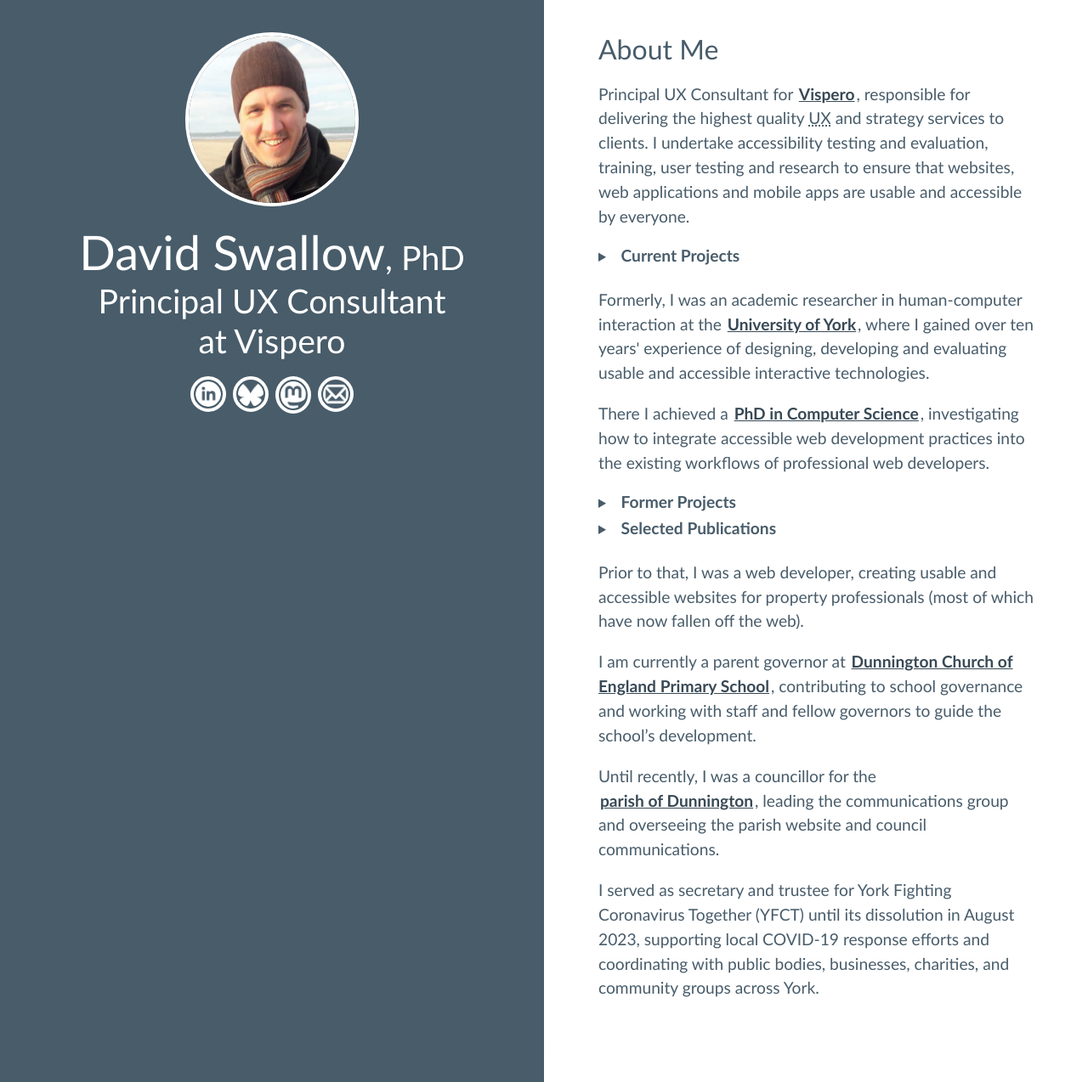
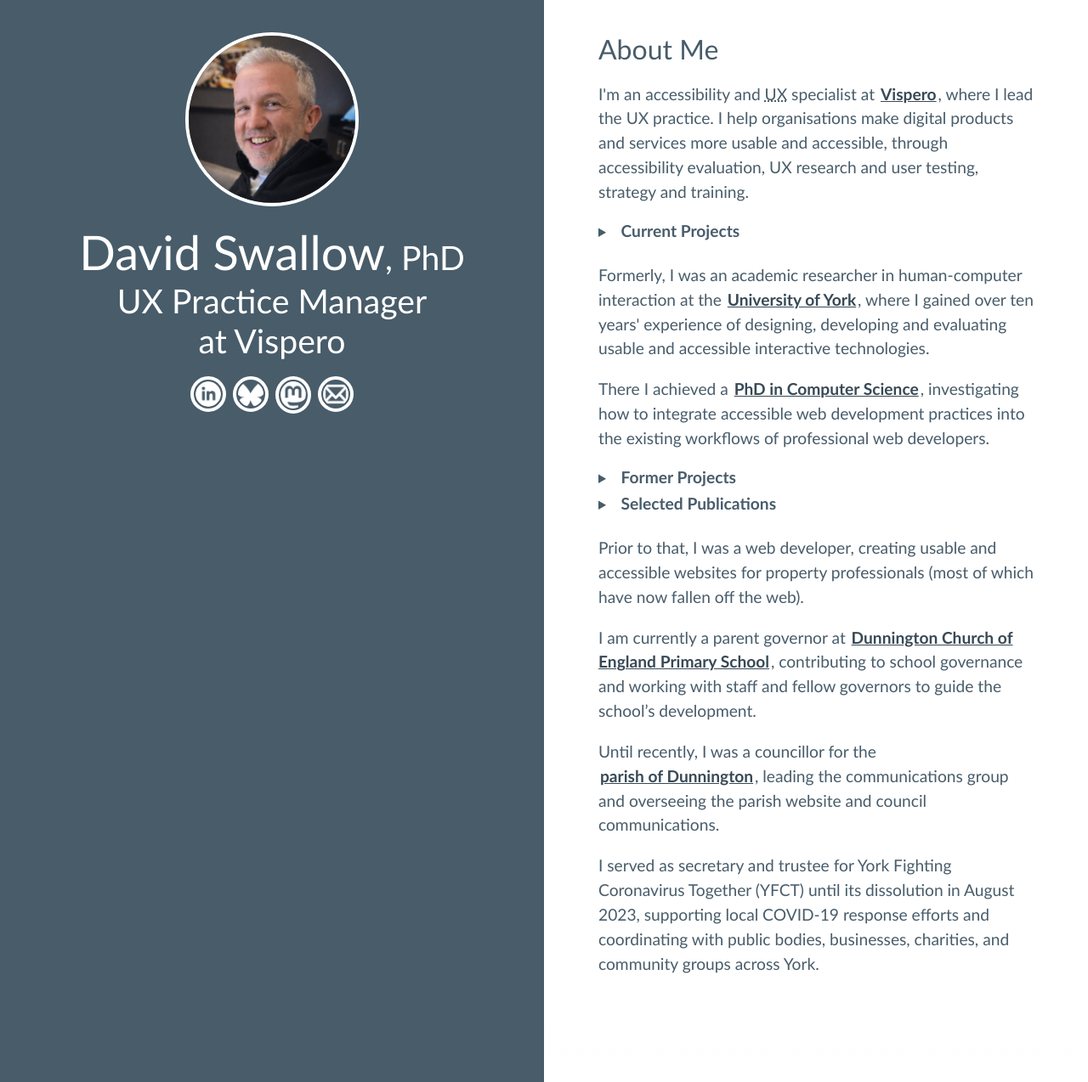
Before and after one commit to davidofyork/davidofyork.github.io, a Jekyll site: the page index.html, which Jekyll copies as it is, in a window 1280 px wide. Shown: the whole page at 85% size. Built offline with Jekyll 4.4.1, drawn with Linux system fonts in a browser that asks for light colours.

Commit message:
New job title and bio
New job title and bio

```diff
--- a/index.html
+++ b/index.html
@@ -14,7 +14,7 @@
 <meta content="width=device-width, initial-scale=1" name="viewport">
 <meta content="Te2Q1L7LSM1p3dDWHwcceiD38TkTZ_5sSCsvGI-5V1k" name="google-site-verification">
 <meta content="Principal UX Consultant for Vispero. Former Researcher in human-computer interaction with 15+ years experience of designing, developing and evaluating usable and accessible interactive technologies." name="description">
-<title>David Swallow, PhD: Principal UX Consultant and Accessibility Engineer</title>
+<title>David Swallow, PhD: Accessibility Consultant</title>
 <link href="css/davidswallow.css" media="screen" rel="stylesheet">
 <link href="https://mastodon.online/@davidofyork" rel="me">
 </head>
@@ -22,7 +22,7 @@
 	<div class="columns-container">
 		<div class="left-column" role="banner">
 			<img alt="David Swallow's face" class="mugshot" src="images/David_Swallow.jpg">
-			<h1>David Swallow<span id="title">, PhD</span> <span id="role">Principal UX Consultant<br>
+			<h1>David Swallow<span id="title">, PhD</span> <span id="role">UX Practice Manager<br>
 			at Vispero</span></h1>
 			<ul>
 				<li>
@@ -41,7 +41,7 @@
 		</div>
 		<div class="right-column" role="main">
 			<h2>About Me</h2>
-			<p>Principal UX Consultant for <a href="https://www.vispero.com/">Vispero</a>, responsible for delivering the highest quality <abbr title="User eXperience">UX</abbr> and strategy services to clients. I undertake accessibility testing and evaluation, training, user testing and research to ensure that websites, web applications and mobile apps are usable and accessible by everyone.</p>
+			<p>I'm an accessibility and <abbr title="User eXperience">UX</abbr> specialist at <a href="https://www.vispero.com/">Vispero</a>, where I lead the UX practice. I help organisations make digital products and services more usable and accessible, through accessibility evaluation, UX research and user testing, strategy and training.</p>
 			<details>
 				<summary>
 					<h3>Current Projects</h3>
```
Also changed, not shown: images/David_Swallow.jpg.
